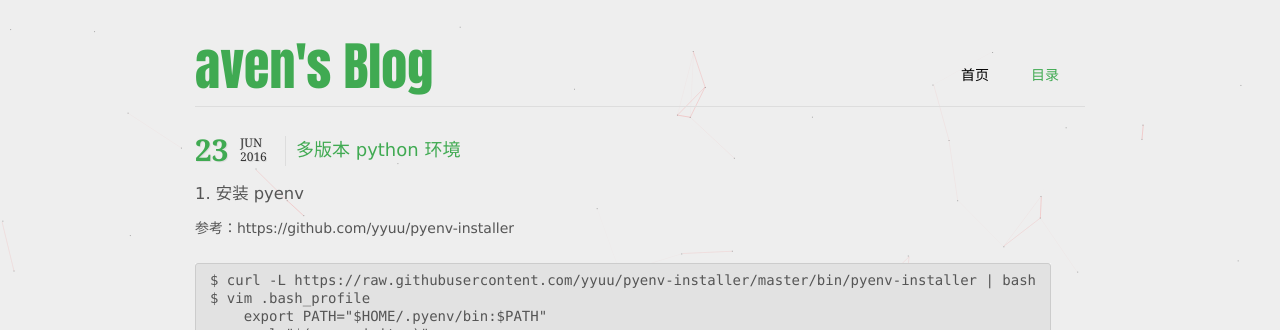
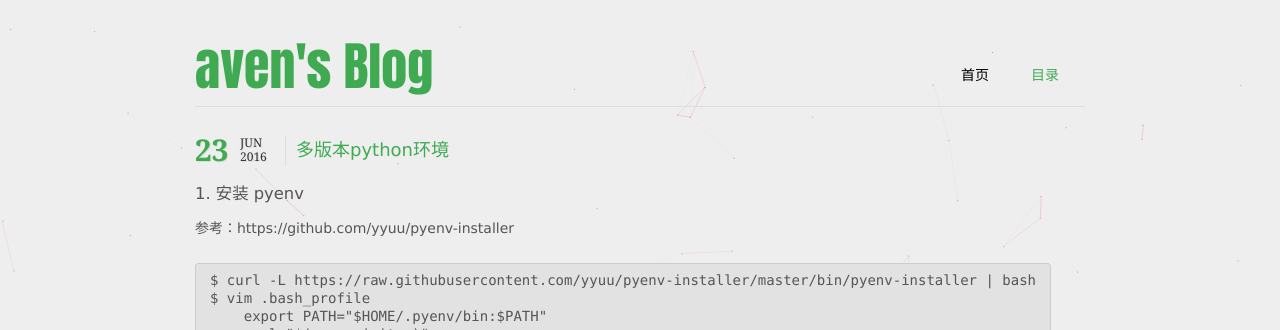
Before and after one commit to aven92/aven92.github.io, a Jekyll site: the page built from _posts/Python/2016-06-23-多版本python环境.md, in a window 1280 px wide. Shown: the top 330 px of the page. Built offline with Jekyll 4.4.1, drawn with Linux system fonts in a browser that asks for light colours; comment, search, counter and statistics services are not loaded.

```diff
--- a/_posts/Python/2016-06-23-多版本python环境.md
+++ b/_posts/Python/2016-06-23-多版本python环境.md
@@ -1,6 +1,6 @@
 ---
 layout: post
-title: 多版本 python 环境
+title: 多版本python环境
 categories: python
 ---
 
```
